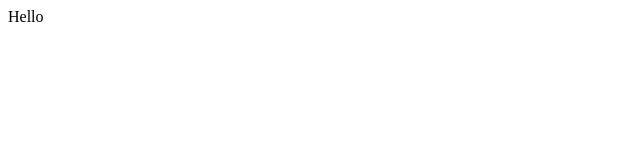
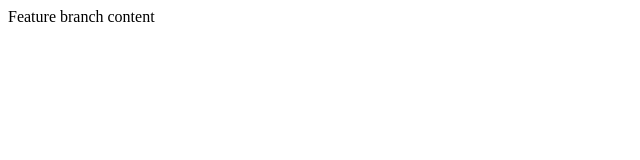
Before and after one commit to Howl17/demo-repo, a plain HTML site: page index.html in a window 1280 px wide. Shown: the whole page, without its empty margins (0-640 px from the left). Drawn offline with Linux system fonts and the light colour scheme.

Commit message:
updated index

```diff
--- a/index.html
+++ b/index.html
@@ -1 +1,3 @@
-<div>Hello</div>
+<div>
+    <p>Feature branch content</p>
+</div>
```
Also changed, not shown: 1 other file.
